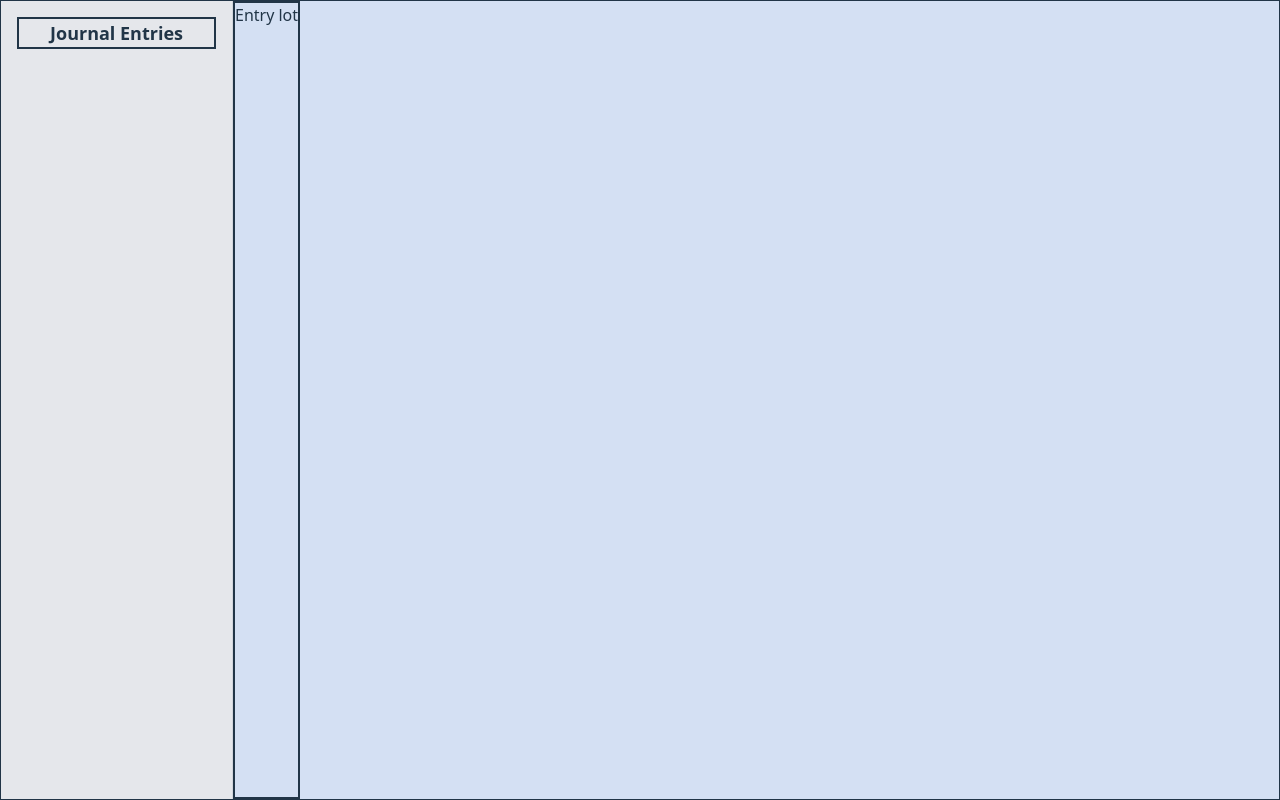
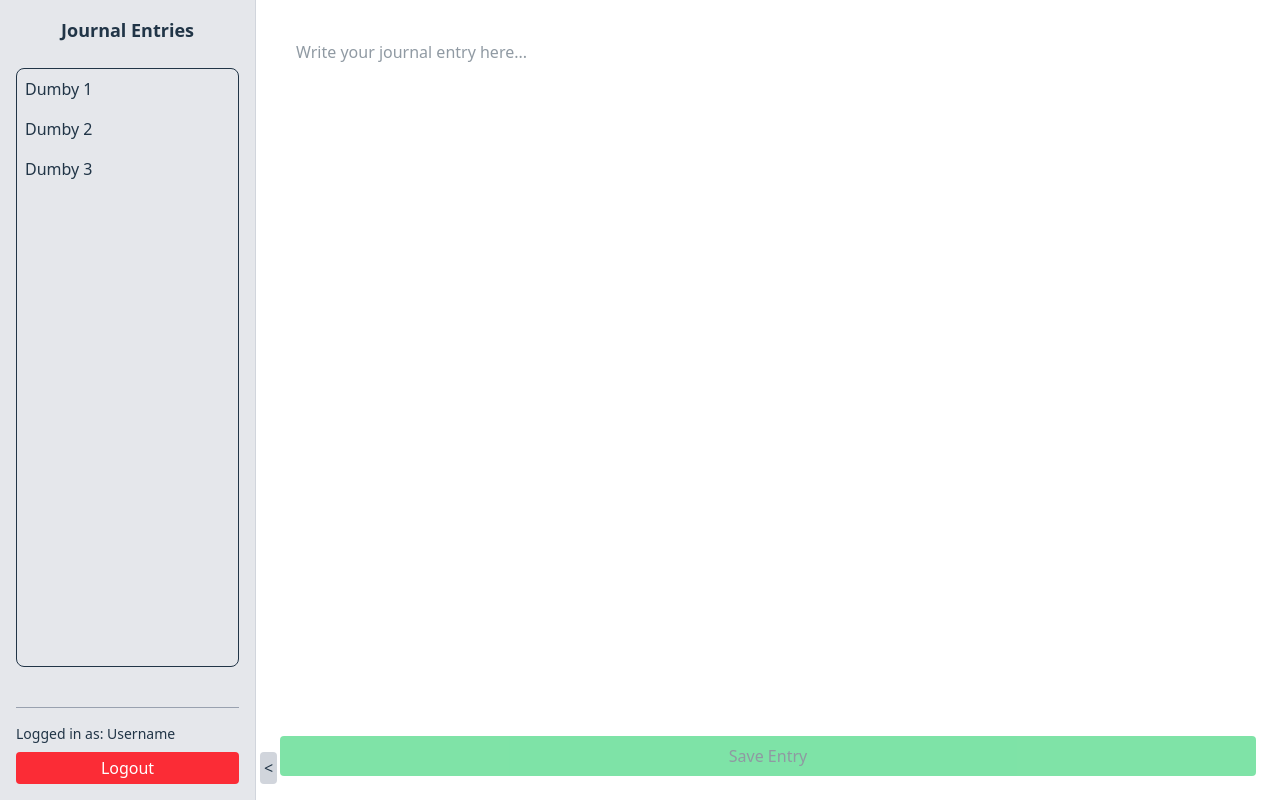
Before and after one commit to Samuel-Rojas/Mino, a React (Vite) app in the folder mino/: page /mainpage in a window 1280 px wide. Built offline with nearby package versions, Linux system fonts and the light colour scheme.

Commit message:
Finished the frontend mvp, looks horrible but enough to move onto the backend

```diff
--- a/mino/src/App.tsx
+++ b/mino/src/App.tsx
@@ -3,6 +3,7 @@ import { AnimatePresence } from 'framer-motion';
 import Welcome from './pages/Welcome';
 import Login from './pages/Login';
 import MainPage from './pages/MainPage';
+import SaveJournal from './pages/SaveJournal';
 
 function App() {
     return (
@@ -11,6 +12,7 @@ function App() {
             <Route path="/" element={<Welcome />} />
             <Route path="/login" element={<Login />} />
             <Route path="/mainpage" element={<MainPage />} />
+            <Route path="/savejournal" element={<SaveJournal />} />
         </Routes>
         </AnimatePresence>
     )
--- a/mino/src/pages/JournalEntry.tsx
+++ b/mino/src/pages/JournalEntry.tsx
@@ -1,5 +1,37 @@
+import { useState } from "react";
+import { useNavigate } from "react-router-dom";
+
 function JournalEntry() {
-    return (<h1 className="border-2">Entry lot</h1>);
+    const [entryContent, setEntryContent] = useState("");
+    const navigate = useNavigate();
+
+    const handleContentChange = (event: React.ChangeEvent<HTMLTextAreaElement>) => {
+        setEntryContent(event.target.value);
+    };
+
+    const handleSave = () => {
+        //For now just log the content to the console
+        console.log("Entry saved!:", entryContent);
+        navigate("/savejournal");
+
+    }
+
+    return (
+        <div className="flex flex-col h-full p-6">
+            <textarea
+                className="flex-grow rounded-md p-4 focus:outline-none focus:ring-2 focus:ring-indigo-200 resize-none"
+                placeholder="Write your journal entry here..."
+                value={entryContent}
+                onChange={handleContentChange}
+            ></textarea>
+
+            <button
+            onClick={handleSave}
+            className="mt-4 bg-green-500 py-2 px-4 rounded hover:bg-green-600 disabled:opacity-50"
+            disabled={!entryContent.trim()}
+            >Save Entry</button>
+        </div>
+    );
 }
 
 export default JournalEntry;
--- a/mino/src/pages/MainPage.tsx
+++ b/mino/src/pages/MainPage.tsx
@@ -1,12 +1,25 @@
+import { useState } from "react";
 import JournalEntry from "./JournalEntry.tsx"
 import Sidebar from "./Sidebar.tsx"
+function MainPage() {
 
+    const [isSidebarOpen, setSidebarOpen] = useState(true);
 
-function MainPage() {
+    const toggleSidebar = () => {
+        setSidebarOpen(!isSidebarOpen);
+    };
     return (
-        <div className="flex h-screen border-1">
-            <Sidebar />
-            <JournalEntry />
+        <div className="flex h-screen relative">
+            {isSidebarOpen && <Sidebar />}
+            <div className={`flex-grow bg-white transitition-all duration-300`}>
+                <JournalEntry />
+            </div>
+            <button
+            onClick={toggleSidebar}
+            className={`absolute bottom-4 ${isSidebarOpen ? 'left-64' : 'left-4'} ml-1 p-1 rounded bg-gray-300 hover:bg-gray-400 z-10 transition-all duration-400`}
+            style={{transition: 'left 400ms ease-in-out'}}
+            >{isSidebarOpen ? '<' : '>'}
+            </button>
         </div>
     );
 }
--- /dev/null
+++ b/mino/src/pages/SaveJournal.tsx
@@ -0,0 +1,29 @@
+import {motion} from 'framer-motion';
+
+function SaveEntry() {
+
+  const resumeBack = () => {
+    window.location.href = '/mainpage';
+  };
+
+  return (
+    <motion.div
+            initial={{ opacity: 0, x: -70 }}
+            animate={{ opacity: 1, x: 0 }}
+            exit={{ opacity: 0, x: 50 }}
+            transition={{ duration: 0.9 }}
+            className="m-0 p-0 flex flex-col items-center justify-center h-screen ">
+            <div>
+                <input type="text" placeholder="Title" className="border-2 border-gray-400 rounded-lg p-2 mb-6 mt-6 w-full" />
+                <input type="date" placeholder="Date" className="border-2 border-gray-400 rounded-lg p-2 mb-6 w-full" />
+            </div>
+            <div className="m-10 p-2">
+                <button onClick={resumeBack} className="rounded-lg before:ease relative h-12 w-40 overflow-hidden border border-emerald-400 bg-emerald-400 text-white shadow-2xl transition-all before:absolute before:right-0 before:top-0 before:h-12 before:w-6 before:translate-x-12 before:rotate-6 before:bg-white before:opacity-10 before:duration-700 hover:before:-translate-x-40">
+                    <span className="relative z-10">Submit</span>
+                </button>
+
+            </div>
+        </motion.div>
+  );
+}
+export default SaveEntry;
--- a/mino/src/pages/Sidebar.tsx
+++ b/mino/src/pages/Sidebar.tsx
@@ -1,8 +1,23 @@
+// No props are needed for the Sidebar component in this full collapse scenario
 function Sidebar() {
     return (
-        <div className="w-58 bg-gray-200 p-4 border-r border-gray-300">
-            <h1 className="border-2 text-center text-lg font-semibold mb-4">Journal Entries</h1>
-        </div>)
+        // Keep the fixed width for the open state
+        <div className="w-64 bg-gray-200 p-4 border-r border-gray-300 flex flex-col">
+             {/* The toggle button is now in MainPage */}
+            <h1 className="text-center text-lg font-semibold mb-6">Journal Entries</h1>
+            {/* Past Entries List */}
+            <ul className="border-1 rounded-lg flex-grow overflow-y-auto">
+                <li className="p-2 hover:bg-gray-300 cursor-pointer rounded">Dumby 1</li>
+                <li className="p-2 hover:bg-gray-300 cursor-pointer rounded">Dumby 2</li>
+                <li className="p-2 hover:bg-gray-300 cursor-pointer rounded">Dumby 3</li>
+            </ul>
+            {/* Username and Logout Button */}
+            <div className="mt-10 border-t border-gray-400 pt-4">
+                <div className="text-sm mb-2">Logged in as: Username</div>
+                <button className="w-full bg-red-500 text-white py-1 rounded hover:bg-red-600">Logout</button>
+            </div>
+        </div>
+    );
 }
 
 export default Sidebar;
```
